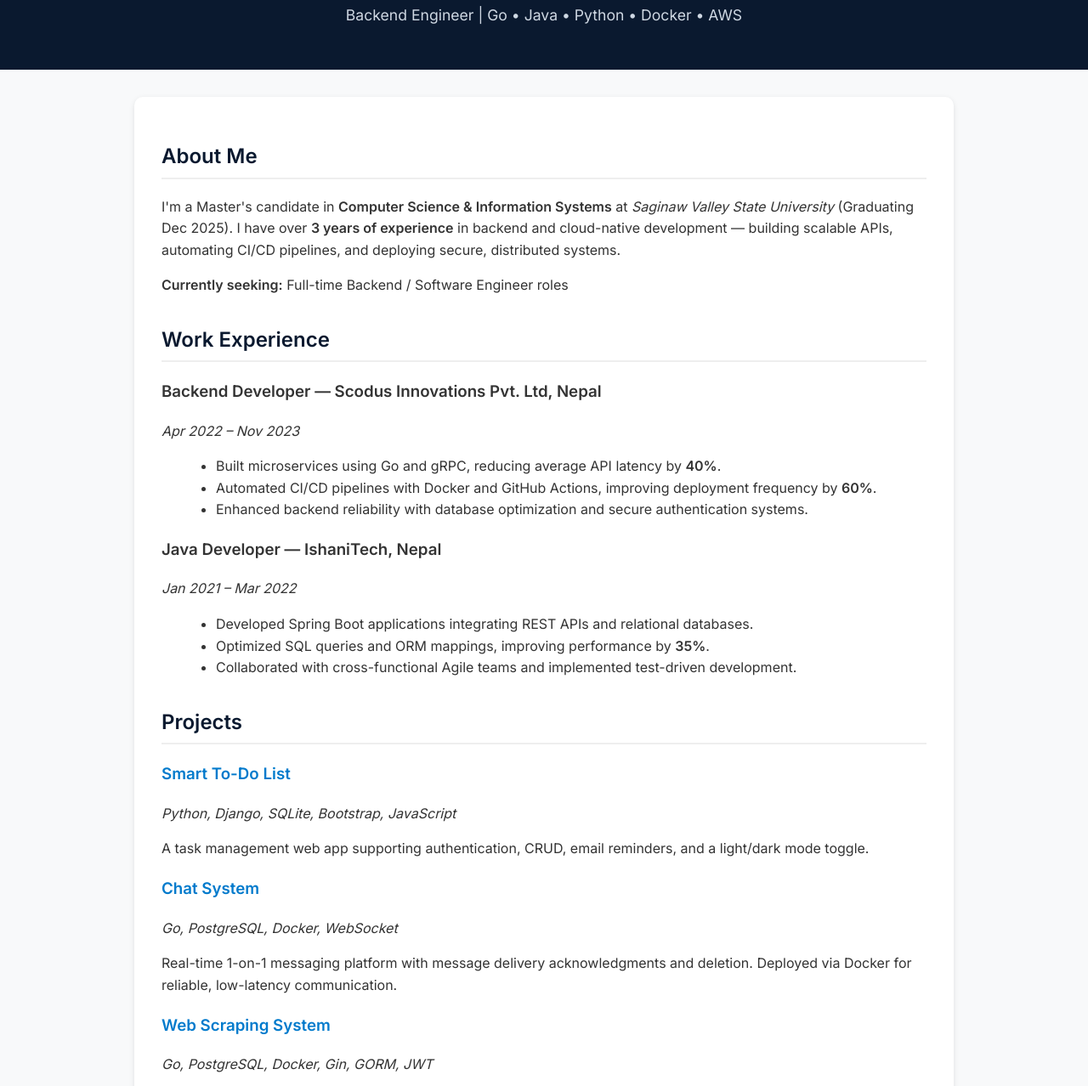
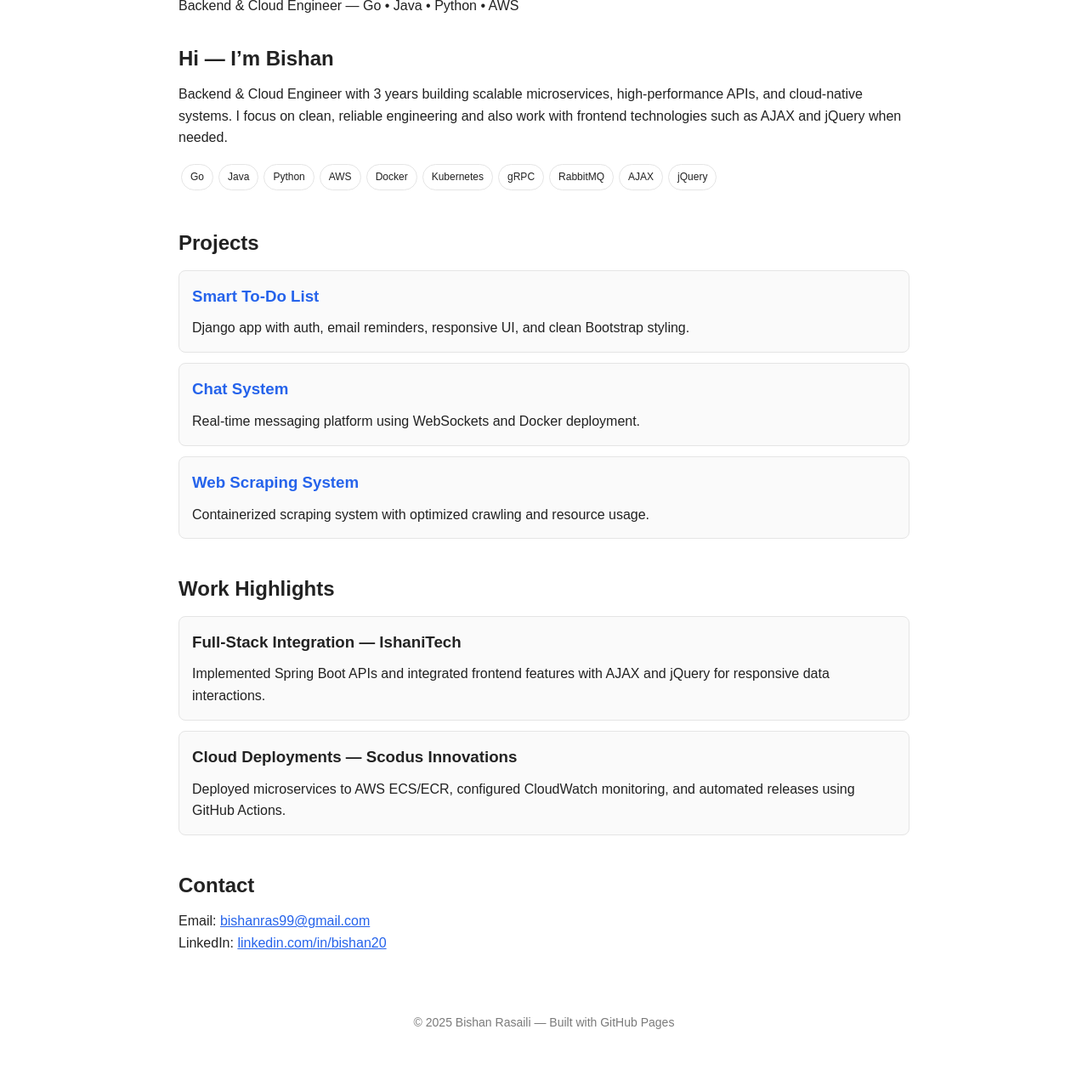
Before and after one commit to bishan20/bishan20.github.io, a plain HTML site: page index.html in a window 1280 px wide. Shown: the part 97-1375 px from the top of the page at 85% size. After the commit the page ends 1332 px from the top, so only its background shows below. Drawn offline with Linux system fonts and the light colour scheme.

Commit message:
Update index.html

```diff
--- a/index.html
+++ b/index.html
@@ -3,204 +3,162 @@
 <head>
   <meta charset="UTF-8" />
   <meta name="viewport" content="width=device-width, initial-scale=1.0" />
-  <meta name="description" content="Bishan Rasaili - Backend Engineer Portfolio" />
-  <title>Bishan Rasaili | Backend & Cloud Engineer</title>
-  <link href="https://fonts.googleapis.com/css2?family=Inter:wght@400;600&display=swap" rel="stylesheet">
+  <title>Bishan Rasaili – Portfolio</title>
   <style>
-    body {
-      font-family: 'Inter', sans-serif;
+    :root {
+      --bg: #ffffff;
+      --text: #222222;
+      --card: #fafafa;
+      --border: #e5e5e5;
+      --link: #2563eb;
+    }
+    body.dark {
+      --bg: #0d1117;
+      --text: #e6edf3;
+      --card: #161b22;
+      --border: #30363d;
+      --link: #409eff;
+    }
+    * {
       margin: 0;
       padding: 0;
-      background-color: #f8f9fa;
-      color: #333;
+      box-sizing: border-box;
+      font-family: Arial, sans-serif;
+    }
+    body {
+      background: var(--bg);
+      color: var(--text);
+      transition: background 0.4s, color 0.4s;
       line-height: 1.6;
     }
     header {
-      background-color: #0a192f;
-      color: #fff;
-      text-align: center;
-      padding: 2rem 1rem;
+      max-width: 900px;
+      margin: auto;
+      padding: 30px 20px;
+      display: flex;
+      justify-content: space-between;
+      align-items: center;
     }
-    header h1 {
-      margin: 0;
-      font-size: 2rem;
+    .btn, .link-btn {
+      padding: 8px 14px;
+      border: 1px solid var(--border);
+      border-radius: 6px;
+      text-decoration: none;
+      color: var(--text);
+      transition: 0.3s;
+      font-size: 14px;
     }
-    header p {
-      font-size: 1.1rem;
-      color: #cfd8e3;
+    .btn:hover, .link-btn:hover {
+      background: var(--card);
     }
-    main {
+    .main {
       max-width: 900px;
-      margin: 2rem auto;
-      background: #fff;
-      padding: 2rem;
-      border-radius: 10px;
-      box-shadow: 0 2px 6px rgba(0,0,0,0.1);
+      margin: auto;
+      padding: 0 20px 50px;
     }
-    section {
-      margin-bottom: 2rem;
+    h1, h2, h3 {
+      margin-bottom: 10px;
     }
-    h2 {
-      color: #0a192f;
-      border-bottom: 2px solid #eee;
-      padding-bottom: 0.3rem;
+    .skills span {
+      padding: 5px 10px;
+      border: 1px solid var(--border);
+      border-radius: 20px;
+      font-size: 12px;
+      display: inline-block;
+      margin: 3px;
     }
-    ul {
-      list-style-type: disc;
-      margin-left: 1.5rem;
+    .card {
+      background: var(--card);
+      border: 1px solid var(--border);
+      padding: 15px;
+      border-radius: 8px;
+      margin: 12px 0;
+      transition: transform 0.2s;
     }
-    a {
-      color: #007acc;
-      text-decoration: none;
-    }
-    a:hover {
-      text-decoration: underline;
-    }
-    .project {
-      margin-bottom: 1.2rem;
-    }
-    .skills, .links {
-      display: flex;
-      flex-wrap: wrap;
-      gap: 0.6rem;
-    }
-    .tag {
-      background-color: #e8eef8;
-      border-radius: 5px;
-      padding: 0.3rem 0.7rem;
-      font-size: 0.9rem;
+    .card:hover {
+      transform: translateY(-4px);
     }
     footer {
       text-align: center;
-      padding: 1.5rem;
-      color: #777;
-      background-color: #f1f3f6;
-      font-size: 0.9rem;
+      padding: 20px;
+      font-size: 14px;
+      color: var(--text);
+      opacity: 0.6;
     }
-    @media (max-width: 600px) {
-      main { padding: 1.2rem; }
+    .fade {
+      animation: fadeIn 0.8s ease;
+    }
+    @keyframes fadeIn {
+      from { opacity: 0; transform: translateY(10px); }
+      to { opacity: 1; transform: translateY(0); }
     }
   </style>
 </head>
-
 <body>
   <header>
-    <h1>Bishan Rasaili</h1>
-    <p>Backend Engineer | Go • Java • Python • Docker • AWS</p>
+    <div>
+      <h1 class="fade">Bishan Rasaili</h1>
+      <p>Backend & Cloud Engineer — Go • Java • Python • AWS</p>
+    </div>
+    <div style="display:flex;gap:10px;align-items:center;">
+      <a class="link-btn" href="Copy of Bishan Resume.pdf" target="_blank">Resume</a>
+      <a class="link-btn" href="https://github.com/bishan20" target="_blank">GitHub</a>
+      <button class="btn" onclick="toggleTheme()">🌙</button>
+    </div>
   </header>
 
-  <main>
-    <section id="about">
-      <h2>About Me</h2>
+  <div class="main">
+
+    <section class="fade">
+      <h2>Hi — I’m Bishan</h2>
       <p>
-        I'm a Master's candidate in <strong>Computer Science & Information Systems</strong> at
-        <em>Saginaw Valley State University</em> (Graduating Dec 2025).
-        I have over <strong>3 years of experience</strong> in backend and cloud-native development —
-        building scalable APIs, automating CI/CD pipelines, and deploying secure, distributed systems.
+        Backend & Cloud Engineer with 3 years building scalable microservices, high-performance APIs, and cloud-native systems. I focus on clean, reliable engineering and also work with frontend technologies such as AJAX and jQuery when needed.
       </p>
-      <p><strong>Currently seeking:</strong> Full-time Backend / Software Engineer roles</p>
-    </section>
-
-    <section id="experience">
-      <h2>Work Experience</h2>
-
-      <h3>Backend Developer — Scodus Innovations Pvt. Ltd, Nepal</h3>
-      <p><em>Apr 2022 – Nov 2023</em></p>
-      <ul>
-        <li>Built microservices using Go and gRPC, reducing average API latency by <strong>40%</strong>.</li>
-        <li>Automated CI/CD pipelines with Docker and GitHub Actions, improving deployment frequency by <strong>60%</strong>.</li>
-        <li>Enhanced backend reliability with database optimization and secure authentication systems.</li>
-      </ul>
-
-      <h3>Java Developer — IshaniTech, Nepal</h3>
-      <p><em>Jan 2021 – Mar 2022</em></p>
-      <ul>
-        <li>Developed Spring Boot applications integrating REST APIs and relational databases.</li>
-        <li>Optimized SQL queries and ORM mappings, improving performance by <strong>35%</strong>.</li>
-        <li>Collaborated with cross-functional Agile teams and implemented test-driven development.</li>
-      </ul>
-    </section>
-
-    <section id="projects">
-      <h2>Projects</h2>
-
-      <div class="project">
-        <h3><a href="https://github.com/bishan20/Smart-To-Do" target="_blank">Smart To-Do List</a></h3>
-        <p><em>Python, Django, SQLite, Bootstrap, JavaScript</em></p>
-        <p>
-          A task management web app supporting authentication, CRUD, email reminders, and a light/dark mode toggle.
-        </p>
-      </div>
-
-      <div class="project">
-        <h3><a href="https://github.com/bishan20/Chat-system_golang" target="_blank">Chat System</a></h3>
-        <p><em>Go, PostgreSQL, Docker, WebSocket</em></p>
-        <p>
-          Real-time 1-on-1 messaging platform with message delivery acknowledgments and deletion.
-          Deployed via Docker for reliable, low-latency communication.
-        </p>
-      </div>
-
-      <div class="project">
-        <h3><a href="https://github.com/bishan20/Web-Scraping_golang" target="_blank">Web Scraping System</a></h3>
-        <p><em>Go, PostgreSQL, Docker, Gin, GORM, JWT</em></p>
-        <p>
-          Secure web app allowing authenticated users to scrape and store data efficiently, achieving 99.9% uptime.
-        </p>
-      </div>
-
-      <div class="project">
-        <h3><a href="https://github.com/bishan20/Transaction_Centralization" target="_blank">Transaction Centralization</a></h3>
-        <p><em>Flutter, Go, GORM, MySQL, JWT</em></p>
-        <p>
-          Mobile app aggregating transactions from multiple platforms for real-time expense tracking.
-        </p>
+      <div class="skills" style="margin-top:15px;">
+        <span>Go</span><span>Java</span><span>Python</span><span>AWS</span><span>Docker</span><span>Kubernetes</span><span>gRPC</span><span>RabbitMQ</span><span>AJAX</span><span>jQuery</span>
       </div>
     </section>
 
-    <section id="skills">
-      <h2>Technical Skills</h2>
-      <div class="skills">
-        <span class="tag">Go</span>
-        <span class="tag">Java</span>
-        <span class="tag">Python</span>
-        <span class="tag">Spring Boot</span>
-        <span class="tag">Django</span>
-        <span class="tag">gRPC</span>
-        <span class="tag">Microservices</span>
-        <span class="tag">REST APIs</span>
-        <span class="tag">AWS</span>
-        <span class="tag">Docker</span>
-        <span class="tag">Kubernetes</span>
-        <span class="tag">CI/CD</span>
-        <span class="tag">PostgreSQL</span>
-        <span class="tag">MySQL</span>
-        <span class="tag">Agile / Scrum</span>
-      </div>
-    </section>
+    <h2 style="margin-top:40px;">Projects</h2>
 
-    <section id="education">
-      <h2>Education</h2>
-      <p><strong>M.S. in Computer Science & Information Systems</strong><br>
-      <em>Saginaw Valley State University, USA — Expected Dec 2025</em></p>
+    <div class="card fade">
+      <h3><a href="https://github.com/bishan20/Smart-To-Do" target="_blank" style="color:var(--link);text-decoration:none;">Smart To-Do List</a></h3>
+      <p>Django app with auth, email reminders, responsive UI, and clean Bootstrap styling.</p>
+    </div>
 
-      <p><strong>B.E. in Computer Engineering</strong><br>
-      <em>Pokhara University, Nepal — GPA: 3.71 / 4.00</em></p>
-    </section>
+    <div class="card fade">
+      <h3><a href="https://github.com/bishan20/chat-system" target="_blank" style="color:var(--link);text-decoration:none;">Chat System</a></h3>
+      <p>Real-time messaging platform using WebSockets and Docker deployment.</p>
+    </div>
 
-    <section id="links">
-      <h2>Links</h2>
-      <div class="links">
-        <a href="mailto:bishanras99@gmail.com">📧 Email</a>
-        <a href="https://linkedin.com/in/bishan20" target="_blank">💼 LinkedIn</a>
-        <a href="https://github.com/bishan20" target="_blank">💻 GitHub</a>
-        <a href="Bishan_Resume_2025.pdf" target="_blank">📄 Resume</a>
-      </div>
-    </section>
-  </main>
+    <div class="card fade">
+      <h3><a href="https://github.com/bishan20/web-scraping-system" target="_blank" style="color:var(--link);text-decoration:none;">Web Scraping System</a></h3>
+      <p>Containerized scraping system with optimized crawling and resource usage.</p>
+    </div>
 
-  <footer>
-    © 2025 Bishan Rasaili — Designed using HTML & GitHub Pages
-  </footer>
+    <h2 style="margin-top:40px;">Work Highlights</h2>
+
+    <div class="card fade">
+      <h3>Full-Stack Integration — IshaniTech</h3>
+      <p>Implemented Spring Boot APIs and integrated frontend features with AJAX and jQuery for responsive data interactions.</p>
+    </div>
+
+    <div class="card fade">
+      <h3>Cloud Deployments — Scodus Innovations</h3>
+      <p>Deployed microservices to AWS ECS/ECR, configured CloudWatch monitoring, and automated releases using GitHub Actions.</p>
+    </div>
+
+    <h2 style="margin-top:40px;">Contact</h2>
+    <p>Email: <a href="mailto:bishanras99@gmail.com" style="color:var(--link);">bishanras99@gmail.com</a></p>
+    <p>LinkedIn: <a href="https://linkedin.com/in/bishan20" target="_blank" style="color:var(--link);">linkedin.com/in/bishan20</a></p>
+  </div>
+
+  <footer>© 2025 Bishan Rasaili — Built with GitHub Pages</footer>
+
+  <script>
+    function toggleTheme() {
+      document.body.classList.toggle("dark");
+    }
+  </script>
 </body>
 </html>
```
